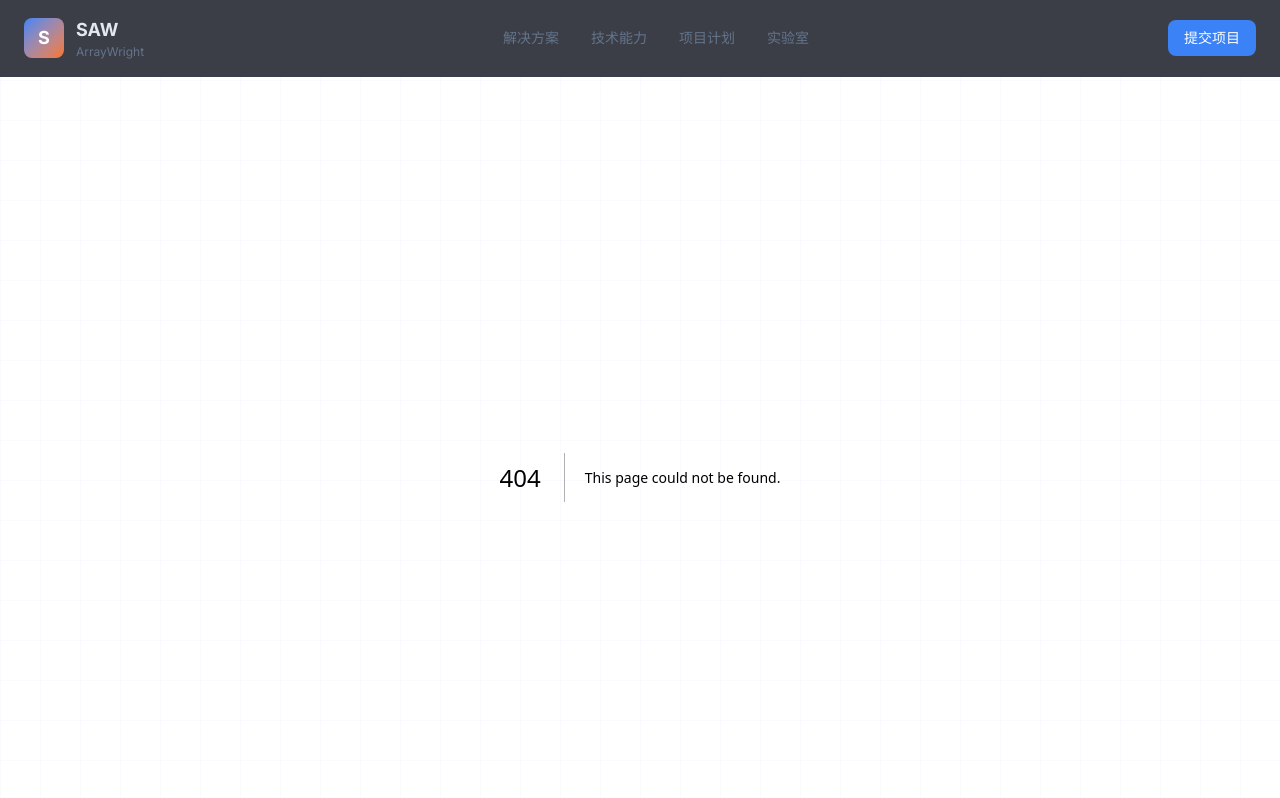
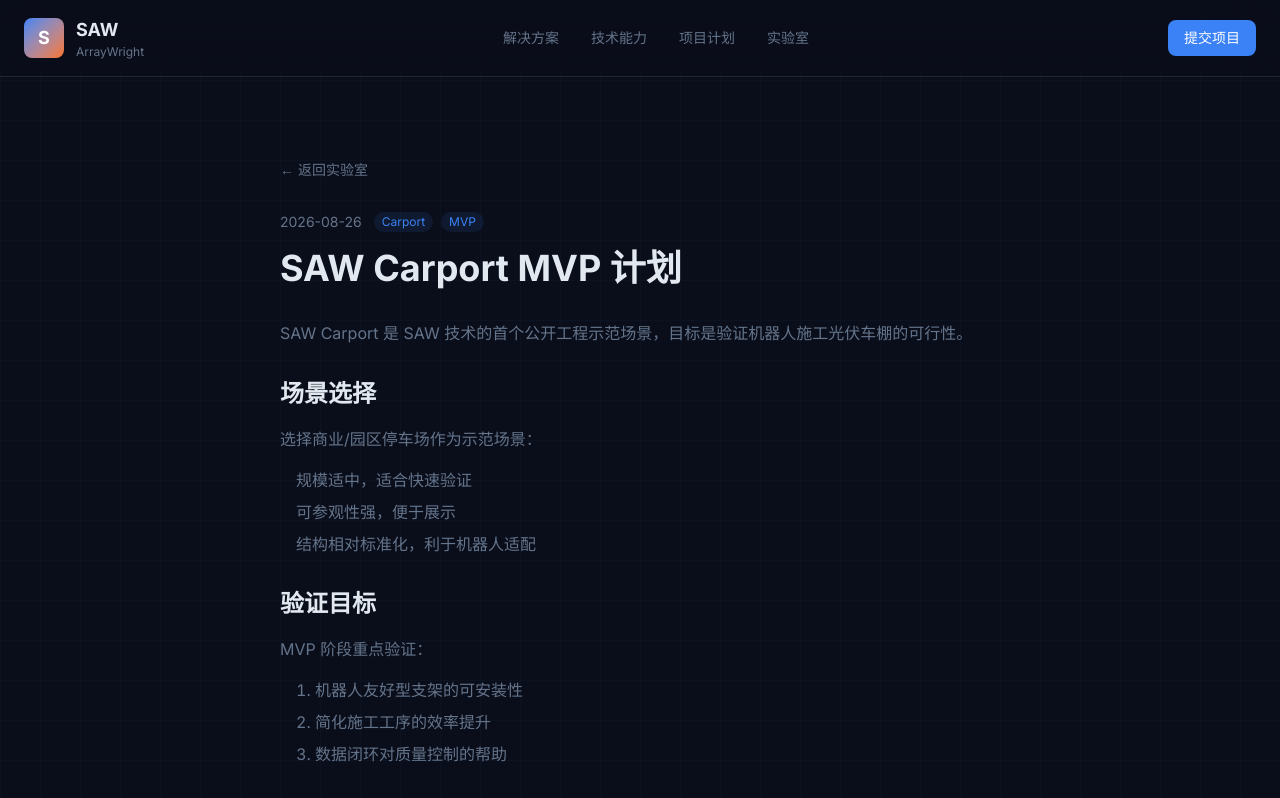
Before and after one commit to sunecom/saw, a Next.js app: page /lab/carport-mvp-plan in a window 1280 px wide. Before the commit this address had no page. Shown: the top 798 px of the page. Built offline with nearby package versions, Linux system fonts and the light colour scheme.

Commit message:
feat: /lab 文章详情页 + 3篇示例文章

```diff
--- /dev/null
+++ b/app/lab/[slug]/page.tsx
@@ -0,0 +1,145 @@
+import Link from "next/link";
+import { notFound } from "next/navigation";
+
+const articles: Record<string, { title: string; date: string; tags: string[]; content: string }> = {
+  "saw-core-architecture": {
+    title: "SAW Core 架构设计思路",
+    date: "2026-08-27",
+    tags: ["架构", "SAW Core"],
+    content: `SAW Core 是整个光伏阵列智造计划的技术底座，负责连接项目评估、场景建模、施工仿真和现场验证四个环节。
+
+## 设计原则
+
+SAW Core 采用适配器模式，将不同项目的数据、技能、事件和设备统一管理：
+
+- **数据标准化**：统一的光伏阵列数据模型
+- **技能可复用**：施工工序模块化为可调用技能
+- **事件驱动**：现场状态变化实时同步
+- **设备无关**：通过适配器支持多种机器人
+
+## 技术架构
+
+SAW Core 分为四层：
+
+1. **数据层**：项目、阵列、工序的标准化存储
+2. **技能层**：可复用的施工工序模块
+3. **事件层**：状态变化通知与订阅
+4. **适配层**：设备与外部系统接口
+
+## 下一步
+
+当前 SAW Core 处于原型阶段，正在 SAW Carport 项目中验证核心概念。后续将扩展到大型地面电站场景。`
+  },
+  "carport-mvp-plan": {
+    title: "SAW Carport MVP 计划",
+    date: "2026-08-26",
+    tags: ["Carport", "MVP"],
+    content: `SAW Carport 是 SAW 技术的首个公开工程示范场景，目标是验证机器人施工光伏车棚的可行性。
+
+## 场景选择
+
+选择商业/园区停车场作为示范场景：
+
+- 规模适中，适合快速验证
+- 可参观性强，便于展示
+- 结构相对标准化，利于机器人适配
+
+## 验证目标
+
+MVP 阶段重点验证：
+
+1. 机器人友好型支架的可安装性
+2. 简化施工工序的效率提升
+3. 数据闭环对质量控制的帮助
+
+## 时间节点
+
+- **Q3 2026**：完成场景建模与仿真
+- **Q4 2026**：现场施工验证
+- **Q1 2027**：数据复盘与优化`
+  },
+  "robot-friendly-mount-design": {
+    title: "机器人友好型支架设计探索",
+    date: "2026-08-25",
+    tags: ["支架", "机器人"],
+    content: `传统光伏支架设计以人工安装为前提，未考虑机器人作业的需求。SAW Frame 项目旨在定义机器人友好型支架的接口标准。
+
+## 设计挑战
+
+机器人安装支架需要考虑：
+
+- **定位精度**：机器人视觉与机械臂的公差范围
+- **抓取点**：支架结构需提供明确的抓取位置
+- **连接方式**：螺栓、卡扣等连接需适配机器人操作
+
+## 初步方案
+
+SAW Frame 的初步设计包括：
+
+1. 标准化接口定义
+2. 模块化支架单元
+3. 机器人施工工序优化
+
+## 开放讨论
+
+支架设计需要与支架厂商、机器人公司协同。欢迎相关领域的合作伙伴参与讨论。`
+  }
+};
+
+export function generateStaticParams() {
+  return Object.keys(articles).map((slug) => ({ slug }));
+}
+
+export default function LabPostPage({ params }: { params: { slug: string } }) {
+  const article = articles[params.slug];
+  if (!article) notFound();
+
+  const blocks = article.content.split("\n\n");
+
+  return (
+    <article className="mx-auto max-w-3xl px-6 py-20">
+      <Link href="/lab" className="mb-8 inline-flex items-center gap-2 text-sm text-muted hover:text-foreground">
+        ← 返回实验室
+      </Link>
+
+      <header className="mb-8">
+        <div className="mb-4 flex items-center gap-3">
+          <time className="text-sm text-muted">{article.date}</time>
+          <div className="flex gap-2">
+            {article.tags.map((tag) => (
+              <span key={tag} className="rounded-full bg-accent-blue/10 px-2 py-0.5 text-xs text-accent-blue">{tag}</span>
+            ))}
+          </div>
+        </div>
+        <h1 className="text-4xl font-bold text-foreground">{article.title}</h1>
+      </header>
+
+      <div className="space-y-4">
+        {blocks.map((block, i) => {
+          if (block.startsWith("## ")) {
+            return <h2 key={i} className="mb-4 mt-8 text-2xl font-bold text-foreground">{block.slice(3)}</h2>;
+          }
+          if (block.startsWith("- ")) {
+            return (
+              <ul key={i} className="space-y-2 pl-4">
+                {block.split("\n").map((item, j) => (
+                  <li key={j} className="text-muted">{item.replace(/^- \*\*(.+?)\*\*[:：]/, "$1: ").replace(/^- /, "")}</li>
+                ))}
+              </ul>
+            );
+          }
+          if (block.match(/^\d\. /)) {
+            return (
+              <ol key={i} className="space-y-2 pl-4 list-decimal list-inside">
+                {block.split("\n").map((item, j) => (
+                  <li key={j} className="text-muted">{item.replace(/^\d+\. /, "")}</li>
+                ))}
+              </ol>
+            );
+          }
+          return <p key={i} className="text-muted leading-relaxed">{block}</p>;
+        })}
+      </div>
+    </article>
+  );
+}
```
